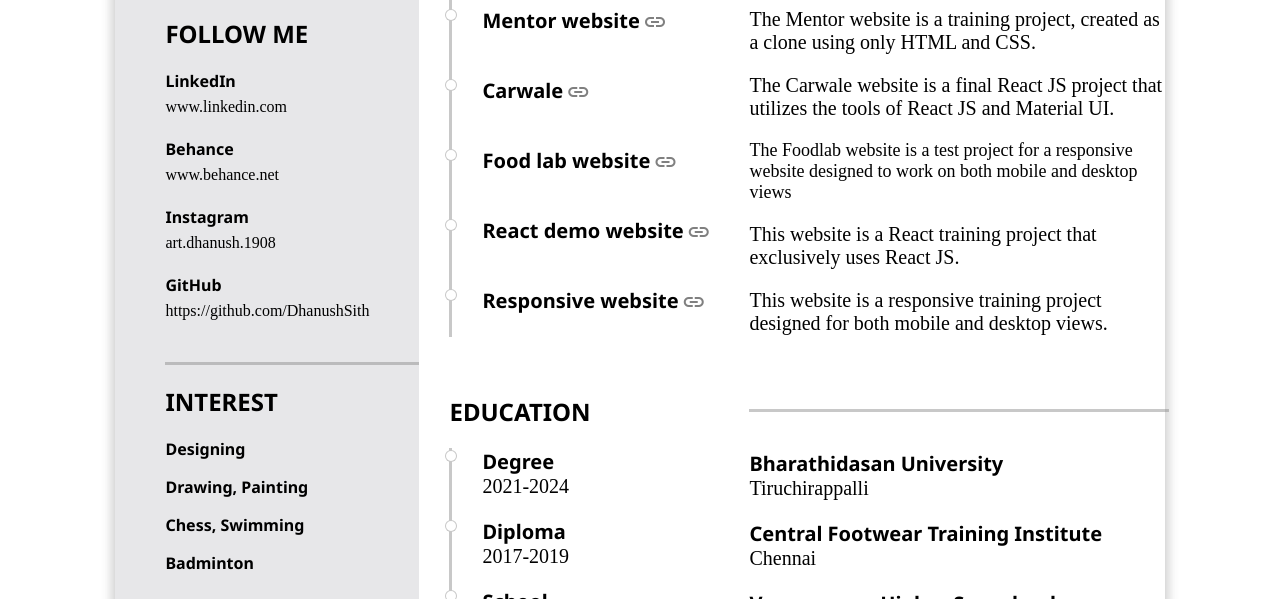
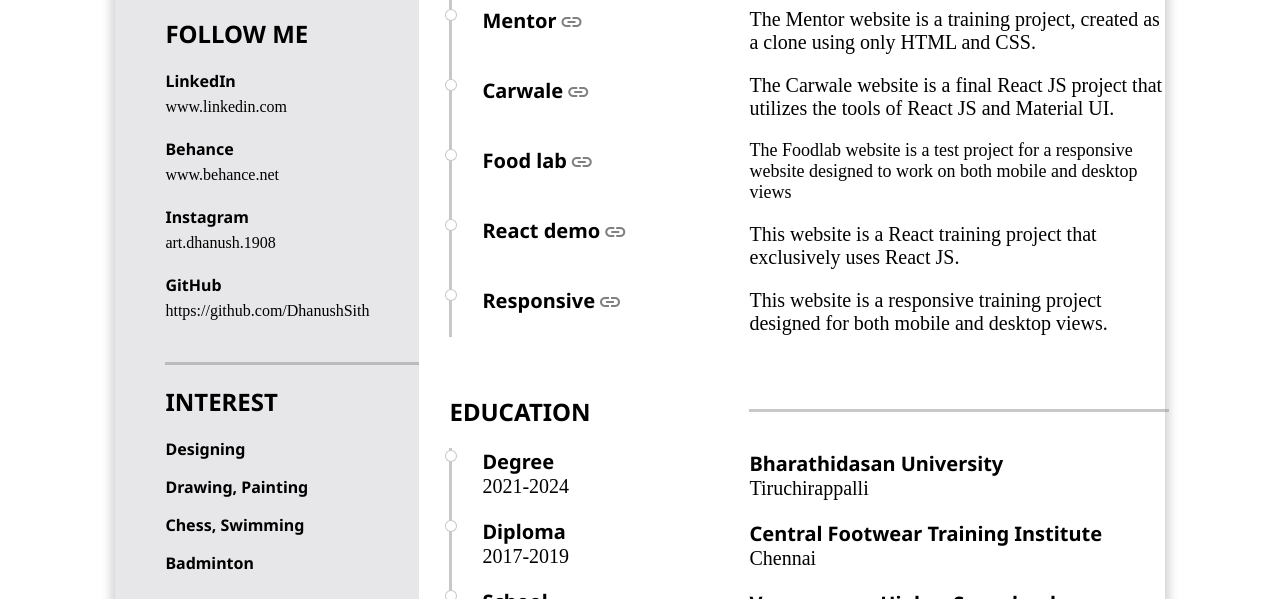
Before and after one commit to DhanushSith/Resume2023.V3, a plain HTML site: page index.html in a window 1280 px wide. Shown: the part 501-1100 px from the top of the page. Drawn offline with nearby package versions, Linux system fonts and the light colour scheme.

Commit message:
Update index.html

```diff
--- a/index.html
+++ b/index.html
@@ -75,7 +75,7 @@
 					</div>
 					<div class="li_look">
 					<div class="round"></div>
-					<p><b class="heading"><a href="https://dhanushsith.github.io/mentor.Website/" target="blank">Mentor website<span class="material-symbols-outlined">link</span></a></b><br/><span class="displaynone">HTML and CSS</span></p>
+					<p><b class="heading"><a href="https://dhanushsith.github.io/mentor.Website/" target="blank">Mentor<span class="material-symbols-outlined">link</span></a></b><br/><span class="displaynone">HTML and CSS</span></p>
 					</div>
 					<div class="li_look">
 					<div class="round"></div>
@@ -85,17 +85,17 @@
 					<div class="li_look">
 					<div class="round"></div>
 					<!-- <p><b class="heading"></b><br/><span class="displaynone">HTML and CSS</span></p> -->
-					<p><b class="heading"><a href="https://dhanushsith.github.io/Food_Lab_Task/" target="blank">Food lab website<span class="material-symbols-outlined">link</span></a></b><br/><span class="displaynone">HTML and CSS</span></p>
+					<p><b class="heading"><a href="https://dhanushsith.github.io/Food_Lab_Task/" target="blank">Food lab<span class="material-symbols-outlined">link</span></a></b><br/><span class="displaynone">HTML and CSS</span></p>
 					</div>
 					<div class="li_look">
 					<div class="round"></div>
 					<!-- <p><b class="heading"></b><br/><span class="displaynone">HTML and CSS</span></p> -->
-					<p><b class="heading"><a href="https://dhanushsith.github.io/React-sampleWebsite/" target="blank">React demo website<span class="material-symbols-outlined">link</span></a></b><br/><span class="displaynone">HTML and CSS</span></p>
+					<p><b class="heading"><a href="https://dhanushsith.github.io/React-sampleWebsite/" target="blank">React demo<span class="material-symbols-outlined">link</span></a></b><br/><span class="displaynone">HTML and CSS</span></p>
 					</div>
 					<div class="li_look">
 					<div class="round"></div>
 					<!-- <p><b class="heading"></b><br/><span class="displaynone">HTML and CSS</span></p> -->
-					<p><b class="heading"><a href="https://dhanushsith.github.io/responcive_website_2/" target="blank">Responsive website<span class="material-symbols-outlined">link</span></a></b><br/><span class="displaynone">HTML and CSS</span></p>
+					<p><b class="heading"><a href="https://dhanushsith.github.io/responcive_website_2/" target="blank">Responsive<span class="material-symbols-outlined">link</span></a></b><br/><span class="displaynone">HTML and CSS</span></p>
 					</div>
 
 				</div>
```
